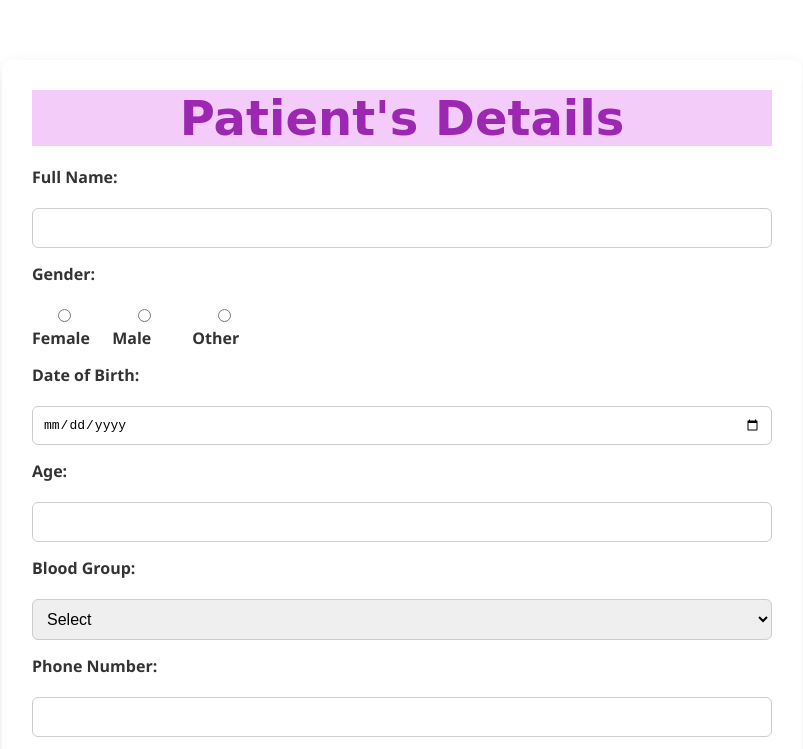
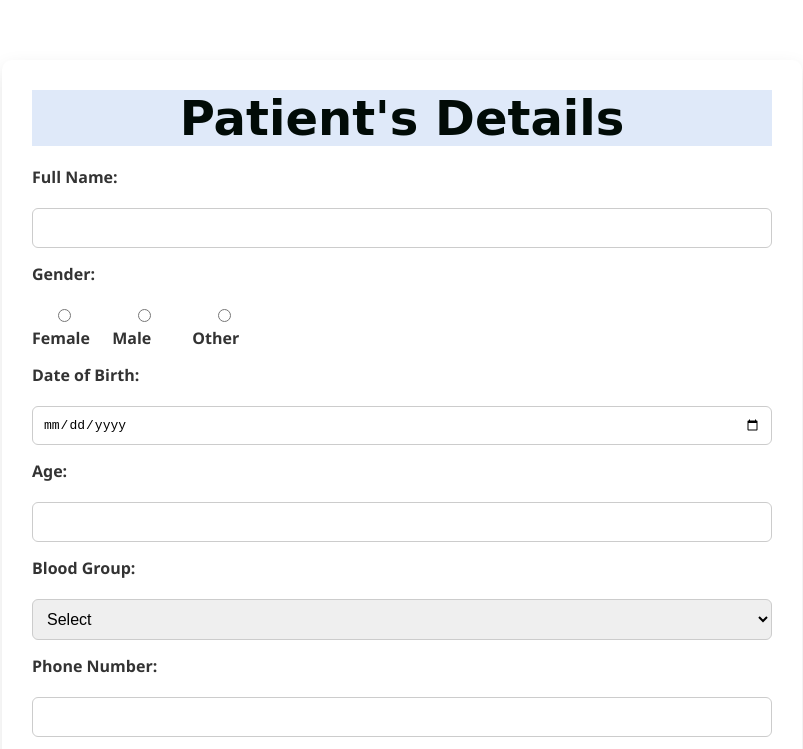
Before and after one commit to missrz/skin-disease-classifier, a plain HTML site: page static/index.html in a window 1280 px wide. Both pictures are taken after a click on the button "Start Diagnosis". Shown: the top 749 px of the page, without its empty margins (238-1041 px from the left). Drawn offline with Linux system fonts and the light colour scheme.

Commit message:
change the color of paetient details (#2)
Co-authored-by: missrz <roshanid@anjumanengg.edu.com>

```diff
--- a/static/index.html
+++ b/static/index.html
@@ -170,7 +170,7 @@
   <!-- Page 2: Form -->
   <section class="section" id="formSection">
     <div class="form-container">
-      <h1 style="font-family: cursive; color: #9c27b0; background-color: #f3ccfa;">Patient's Details</h1>
+      <h1 style="font-family: cursive; color: #010b07; background-color: #dfe9f9;">Patient's Details</h1>
       <form id="patientForm">
         <div class="form-group">
           <label for="fullName"><b>Full Name:</b></label>
```
